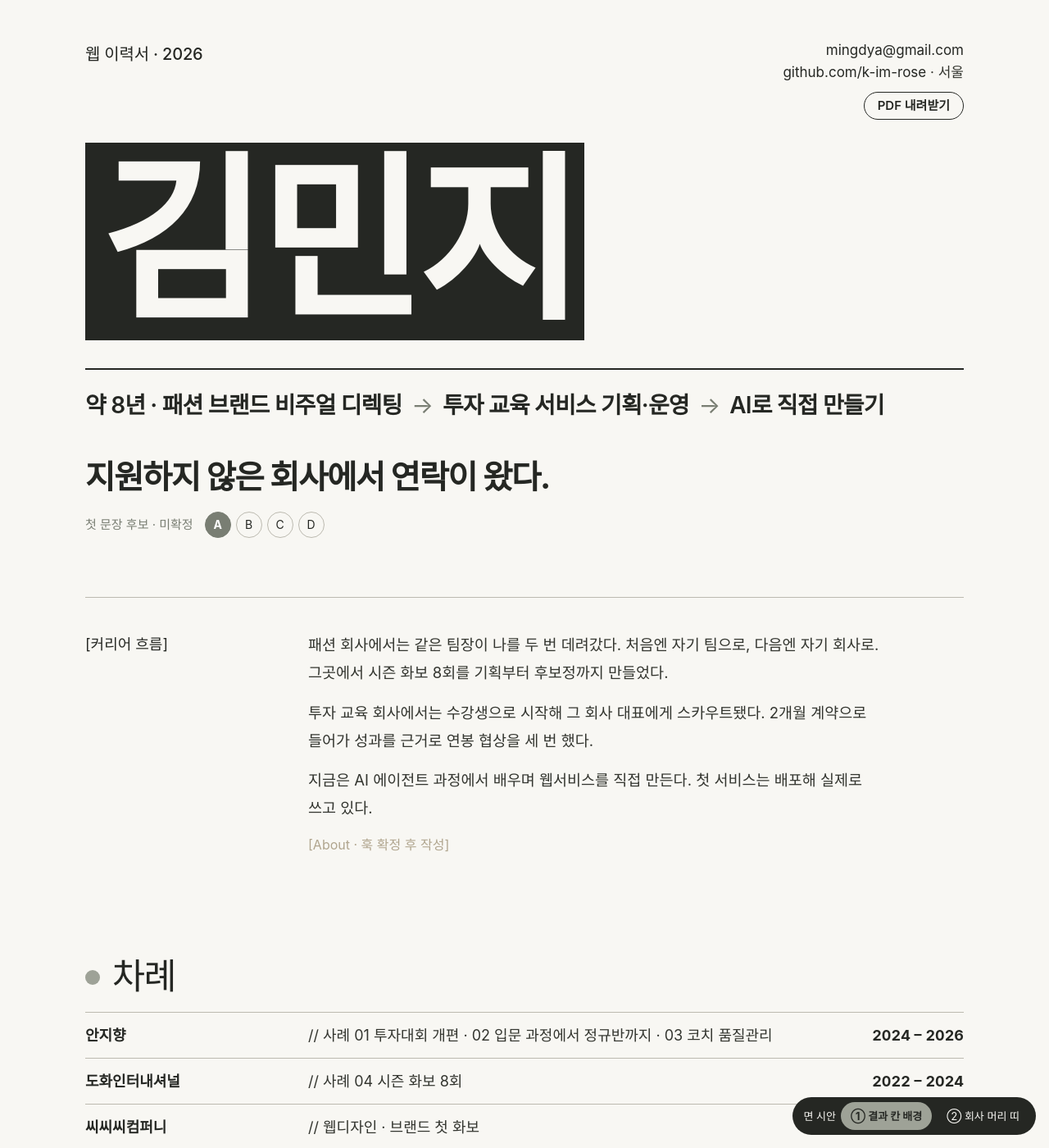
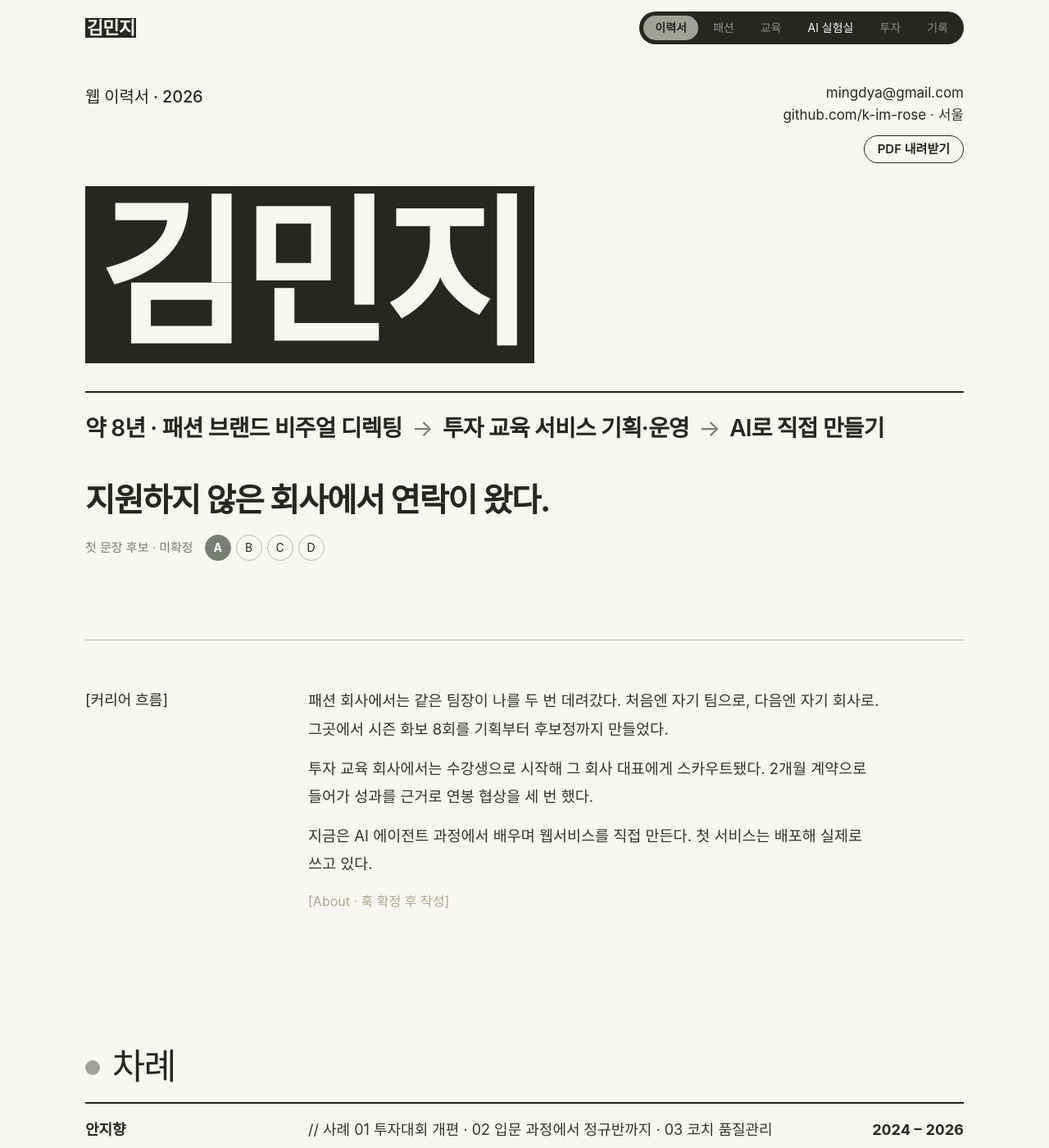
Before and after one commit to k-im-rose/k-im-rose.github.io, a Jekyll site: the page built from draft-cv.html, in a window 1280 px wide and 1400 px high. Shown: the whole window at 82% size. Built offline with Jekyll 4.4.1, drawn with Linux system fonts in a browser that asks for light colours; some web fonts are replaced.

Commit message:
이력서 시안: 결과 칸 확정·둥근 모서리, 여백 통일, 이름 10% 축소, 로고·카테고리 바
- 결과 칸 옅은 세이지 면 확정, 모서리 10px, 비교 스위치 삭제
- 대제목 위 보이는 여백 모두 160px(모바일 112px), 대제목 아래 진한 선 통일(차례·부록 포함)
- 줄·사례·목록 여백 전반적으로 넓힘, 모바일 사례 라벨 여백 바로잡음
- 표지 이름 10% 축소
- 상단 고정 머리: 왼쪽 '김민지' 로고(표지 상자 축소판), 오른쪽 알약 카테고리 바
  (이력서 · 패션 · 교육 · AI 실험실 · 투자 · 기록, 없는 페이지는 준비 중)

Co-Authored-By: Claude Opus 5.5 <noreply@anthropic.com>

```diff
--- a/assets/css/cv.css
+++ b/assets/css/cv.css
@@ -51,7 +51,7 @@ b { font-weight: 700; color: var(--ink); }
 
 .name {
   margin: 28px 0 0; font-family: var(--display); font-weight: 900; color: var(--ink);
-  font-size: clamp(110px, 17vw, 228px); line-height: .92; letter-spacing: -0.03em;
+  font-size: clamp(99px, 15.3vw, 205px); line-height: .92;   /* 10% 줄임 */ letter-spacing: -0.03em;
 }
 .flow {
   margin: 34px 0 0; padding-top: 22px; border-top: 2px solid var(--ink);
@@ -156,7 +156,7 @@ a.row:hover, a.row:hover b, a.row:hover span { color: #fff; }
   .cover-top { flex-direction: column-reverse; gap: 14px; }
   .contact { text-align: left; font-size: 15px; }
   .kicker { font-size: 17px; }
-  .name { font-size: clamp(88px, 27vw, 140px); margin-top: 18px; }
+  .name { font-size: clamp(79px, 24.3vw, 126px); margin-top: 18px; }
   .flow { font-size: 19px; margin-top: 24px; }
   .hook-line { font-size: 25px; }
   .hook-pick { font-size: 14px; }
@@ -261,30 +261,100 @@ a.row:hover { padding-left: 12px; padding-right: 12px; margin-left: -12px; margi
 /* ═════ 6차: 밝은 세이지 면 시안 ═════ */
 :root { --sage-tint: #E4E5DE; }   /* 밝은 세이지 #9EA297을 아이보리에 옅게 섞은 색 (본문 글자가 잘 읽히게) */
 
-/* ① 결과 칸 배경: dt·dd 한 줄을 하나의 옅은 면으로 */
-body[data-fill="result"] .case dt.res,
-body[data-fill="result"] .case dd.res { background: var(--sage-tint); border-bottom-color: transparent; }
-body[data-fill="result"] .case dt.res { padding-left: 14px; }
-body[data-fill="result"] .case dl { column-gap: 0; grid-template-columns: 92px 1fr; }   /* 72px + 20px 간격을 칸 안으로 → 본문 위치 그대로 */
-body[data-fill="result"] .case dt { padding-right: 20px; }
-body[data-fill="result"] .case dd.res { padding-right: 14px; }
-body[data-fill="result"] .bars div:first-child i { background: #cfd0c8; }
+/* 결과 칸 배경: dt·dd 한 줄을 하나의 옅은 면으로 (모서리 살짝 둥글게) */
+.case dt.res,
+.case dd.res { background: var(--sage-tint); border-bottom-color: transparent; }
+.case dt.res { padding-left: 14px; }
+.case dl { column-gap: 0; grid-template-columns: 92px 1fr; }   /* 72px + 20px 간격을 칸 안으로 → 본문 위치 그대로 */
+.case dt { padding-right: 20px; }
+.case dd.res { padding-right: 14px; }
+.bars div:first-child i { background: #cfd0c8; }
 
-/* ② 회사 머리 띠: 밝은 세이지 면, 글자 차콜. 글자 위치는 다른 줄과 맞추고 면만 양옆으로 */
-body[data-fill="company"] .job-head {
-  background: var(--sage-light); border-top: 0; border-bottom: 0;
-  padding: 18px 16px 16px; margin: 0 -16px;
+
+
+.case dt.res { border-radius: 10px 0 0 10px; }
+.case dd.res { border-radius: 0 10px 10px 0; }
+
+/* ═════ 7차: 여백 체계 ═════
+   대제목 위 '보이는' 여백은 모두 160px(지금 하는 일 기준)으로 통일.
+   각 장의 마지막 요소 아래 여백을 0으로 두고 간격은 margin-top 하나로만 만든다. */
+:root { --chapter-gap: 160px; }
+.intro { padding-bottom: 0; }
+.intro-body p:last-child { margin-bottom: 0; }
+.toc, .chapter { margin-top: var(--chapter-gap); }
+.job:last-child .body { padding-bottom: 0; }
+.chapter > .row:last-child, .toc .row:last-child { margin-bottom: 0; }
+
+/* 대제목 아래는 모두 진한 선으로 시작 */
+.toc .row:first-of-type { border-top: 2px solid var(--ink); }
+#appendix > h2 + .sub { margin-top: 0; padding-top: 28px; border-top: 2px solid var(--ink); }
+
+/* 숨 쉴 틈 넓히기 */
+.cover { padding-bottom: 96px; }
+.intro { padding-top: 56px; }
+.row { padding-top: 18px; padding-bottom: 18px; }
+.job-head { padding: 26px 0 20px; }
+.job .body { padding: 40px 0 96px; }
+.lede { margin-bottom: 12px; }
+.case { margin-top: 64px; }
+.case-head { padding-bottom: 22px; }
+.case dt, .case dd { padding-top: 18px; padding-bottom: 18px; }
+.case dt { padding-top: calc(18px + 0.08em); }
+.more { margin-top: 72px; }
+.more li, ul.plain li { padding: 16px 0; }
+.see, .links { margin-top: 24px; }
+.sub { margin-top: 88px; margin-bottom: 16px; }
+.skills { gap: 40px; padding-top: 24px; }
+.foot { margin-top: var(--chapter-gap); }
+
+@media (max-width: 720px) {
+  :root { --chapter-gap: 112px; }
+  .case dt.res { border-radius: 10px 10px 0 0; }
+  .case dd.res { border-radius: 0 0 10px 10px; }
+  .job .body { padding: 28px 0 72px; }
+  .case { margin-top: 48px; }
+  .sub { margin-top: 64px; }
+  .skills { gap: 28px 20px; }
 }
-body[data-fill="company"] .job-head > span { color: var(--ink); }
+@media (max-width: 720px) {
+  .case dt { padding: 16px 0 0; }
+  .case dd { padding: 4px 0 16px; }
+  .case dt.res { padding: 16px 16px 0; }
+  .case dd.res { padding: 4px 16px 18px; }
+}
 
-/* 시안 비교 스위치 (시안 페이지 전용) */
-.review { position: fixed; right: 16px; bottom: 16px; z-index: 10; display: flex; gap: 6px; align-items: center; padding: 6px 8px 6px 14px; background: var(--ink); color: var(--paper); border-radius: 999px; font-size: 13px; }
-.review button { font: inherit; font-size: 13px; border: 0; border-radius: 999px; padding: 5px 12px; background: transparent; color: var(--paper); cursor: pointer; }
-.review button.on { background: var(--sage-light); color: var(--ink); font-weight: 700; }
+/* ═════ 8차: 사이트 머리 — 로고 + 알약 카테고리 바 ═════ */
+.site-head {
+  position: sticky; top: 0; z-index: 20;
+  display: flex; justify-content: space-between; align-items: center; gap: 16px;
+  max-width: 1200px; margin: 0 auto; padding: 14px var(--pad);
+  background: color-mix(in srgb, var(--paper) 94%, transparent); backdrop-filter: blur(6px);
+}
+/* 로고: 표지 이름 상자를 작게. 여백 비율도 표지와 같게 */
+.logo {
+  display: inline-block; text-decoration: none;
+  font-family: var(--display); font-weight: 900; font-size: 22px; line-height: .92; letter-spacing: -0.03em;
+  background: var(--ink); color: var(--paper);
+  padding: 0.092em 0.049em 0.092em 0.079em;
+}
+.logo:hover { background: var(--sage); }
+/* 카테고리: 차콜 알약 띠, 지금 페이지는 밝은 세이지 */
+.cats { display: flex; gap: 4px; align-items: center; background: var(--ink); border-radius: 999px; padding: 5px; }
+.cats a, .cats span { padding: 6px 14px; border-radius: 999px; font-size: 14px; line-height: 1.3; color: var(--paper); text-decoration: none; white-space: nowrap; }
+.cats a:hover { background: #3a3c37; }
+.cats .on { background: var(--sage-light); color: var(--ink); font-weight: 700; }
+.cats .on:hover { background: var(--sage-light); }
+.cats .soon { color: #8d8f87; cursor: default; }
+.sheet { padding-top: 32px; }
+html { scroll-padding-top: 84px; }
+.job, .case { scroll-margin-top: 84px; }
+
 @media (max-width: 720px) {
-  .review { left: 12px; right: 12px; justify-content: center; }
-  body[data-fill="company"] .job-head { margin: 0 -12px; padding: 14px 12px 12px; }
-  body[data-fill="result"] .case dt.res { padding: 12px 12px 0; }
-  body[data-fill="result"] .case dd.res { padding: 2px 12px 14px; }
+  .site-head { flex-direction: column; align-items: flex-start; gap: 10px; padding: 10px 0 10px 20px; }
+  .logo { font-size: 19px; }
+  .cats { max-width: calc(100vw - 20px); overflow-x: auto; scrollbar-width: none; border-radius: 999px 0 0 999px; }
+  .cats::-webkit-scrollbar { display: none; }
+  .cats a, .cats span { font-size: 13px; padding: 6px 12px; }
+  html { scroll-padding-top: 116px; }
 }
-@media print { .review { display: none; } }
+@media print { .site-head { display: none; } }
--- a/draft-cv.html
+++ b/draft-cv.html
@@ -4,6 +4,18 @@ title: 김민지 — 웹 이력서 (시안)
 permalink: /draft/cv/
 draft_page: true
 ---
+<header class="site-head">
+  <a class="logo" href="{{ '/' | relative_url }}" aria-label="김민지 홈">김민지</a>
+  <nav class="cats" aria-label="카테고리">
+    <a class="on" href="#top" aria-current="page">이력서</a>
+    <span class="soon" title="준비 중">패션</span>
+    <span class="soon" title="준비 중">교육</span>
+    <a href="{{ '/ai-lab/' | relative_url }}">AI 실험실</a>
+    <span class="soon" title="준비 중">투자</span>
+    <span class="soon" title="준비 중">기록</span>
+  </nav>
+</header>
+
 <main class="sheet">
 
 <!-- ═════ 표지 ═════ -->
@@ -242,21 +254,3 @@ draft_page: true
 </footer>
 
 </main>
-
-<div class="review" role="group" aria-label="면 색 시안 비교">
-  <span>면 시안</span>
-  <button type="button" class="on" data-fill="result">① 결과 칸 배경</button>
-  <button type="button" data-fill="company">② 회사 머리 띠</button>
-</div>
-<script>
-  (function () {
-    var q = new URLSearchParams(location.search).get('fill');
-    var btns = document.querySelectorAll('.review button');
-    function set(v) {
-      document.body.dataset.fill = v;
-      btns.forEach(function (b) { b.classList.toggle('on', b.dataset.fill === v); });
-    }
-    btns.forEach(function (b) { b.addEventListener('click', function () { set(b.dataset.fill); }); });
-    set(q === 'company' ? 'company' : 'result');
-  })();
-</script>
```
